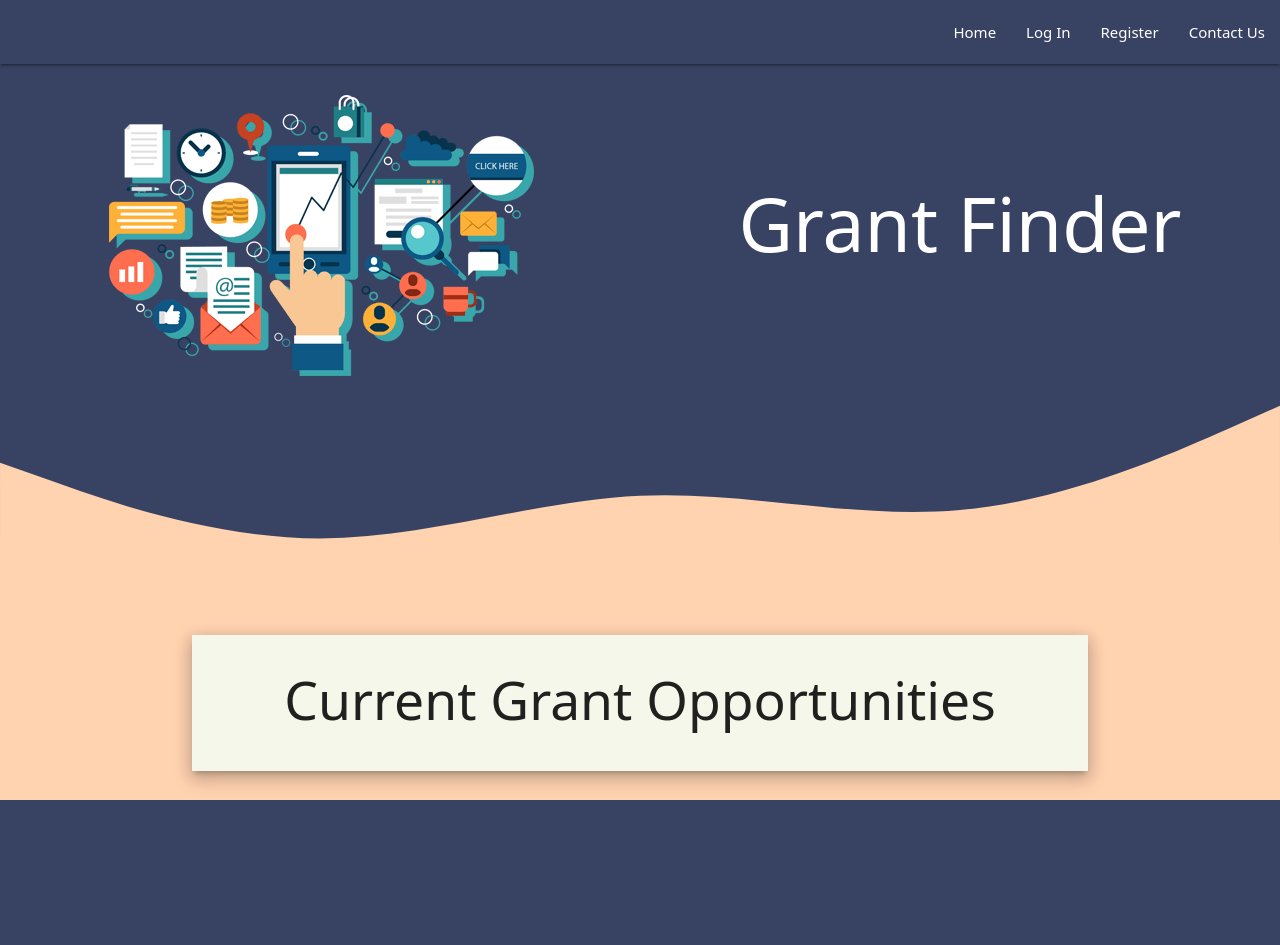
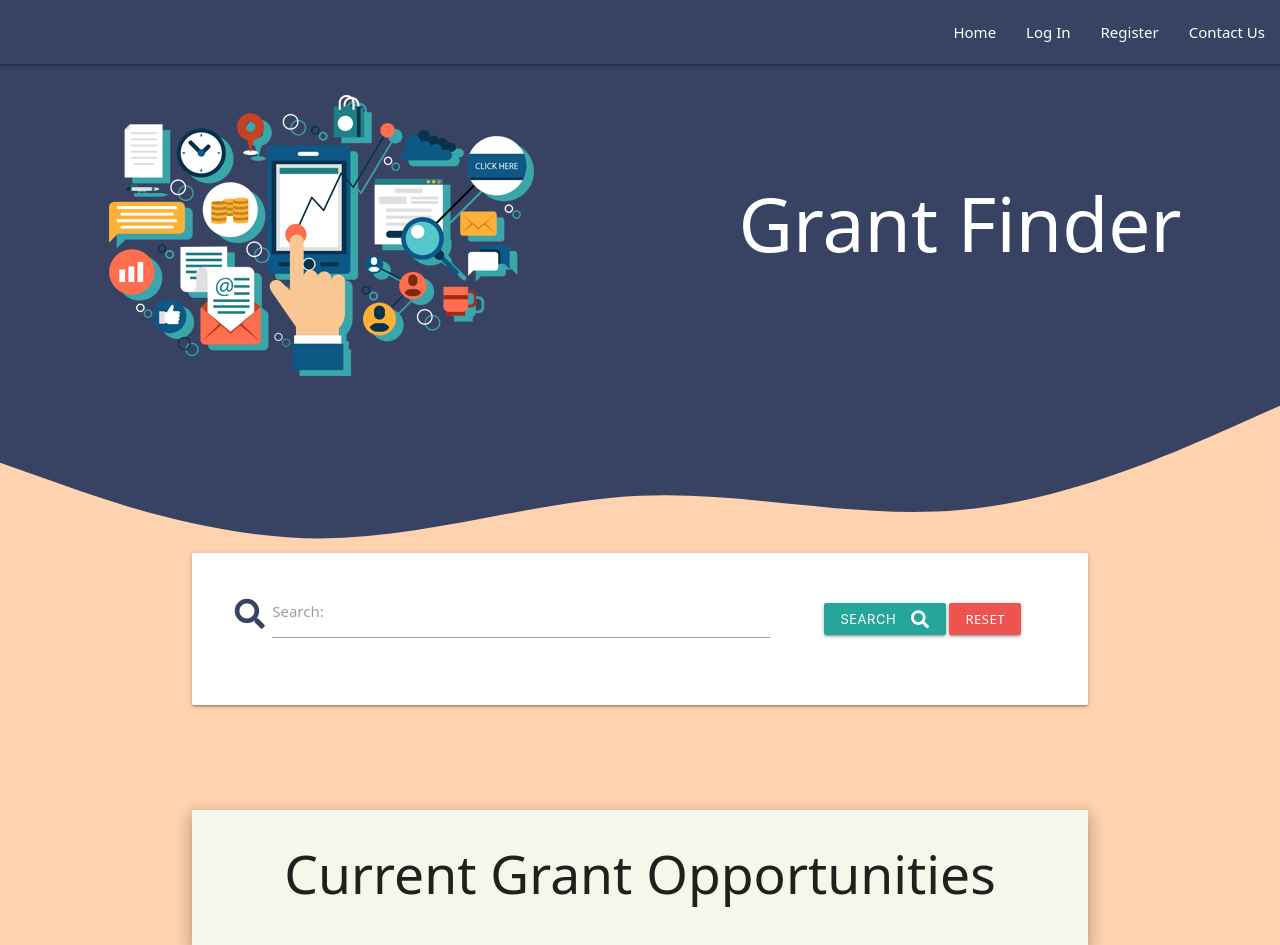
Before and after one commit to Code-Institute-Submissions/StephenJ2020-Grant-Finder, a Flask app: page / in a window 1280 px wide. Shown: the top 945 px of the page. Before the commit the page ends 800 px from the top, so only its background shows below. Run offline with Flask 2, Linux system fonts and the light colour scheme; data that the repository does not hold is empty; some libraries are stand-ins or nearby versions.

Commit message:
feat: Create search index for grants collection

```diff
--- a/app.py
+++ b/app.py
@@ -25,6 +25,13 @@ mongo = PyMongo(app)
 @app.route("/get_grants")
 def get_grants():
     grants = list(mongo.db.grants.find())
+    return render_template("grants.html", grants=grants)
+
+
+@app.route("/search", methods=["GET", "POST"])
+def search():
+    query = request.form.get("query")
+    grants = list(mongo.db.grants.find({"$text": {"$search": query}}))
     return render_template("grants.html", grants=grants)
 
 
--- a/templates/grants.html
+++ b/templates/grants.html
@@ -1,6 +1,25 @@
 {% extends "base.html" %}
 {% block content %}
 
+<section>
+    <div class="row card-panel">
+        <form action="{{ url_for('search') }}" method="post" class="col s12">
+            <div class="row valign-wrapper center-align">
+                <div class="input-field col s12 m8">
+                    <i class="fas fa-search prefix navy"></i>
+                    <input type="text" name="query" id="query" minlength="3" class="validate" required>
+                    <label for="query">Search: </label>
+                </div>
+                <div class="col s12 m4">
+                    <button type="submit" class="waves-effect waves-light btn-small">
+                        Search <i class="fas fa-search right"></i>
+                    </button>
+                    <a href="{{ url_for('get_grants') }}" class="waves-effect waves-light btn-small red lighten-1">Reset</a>
+                </div>
+            </div>
+        </form>
+    </div>
+</section>
 <section class="row">
     <div class="col s12 m10 offset-m1 l12 z-depth-3 section-container">
         <div class="row">
```
